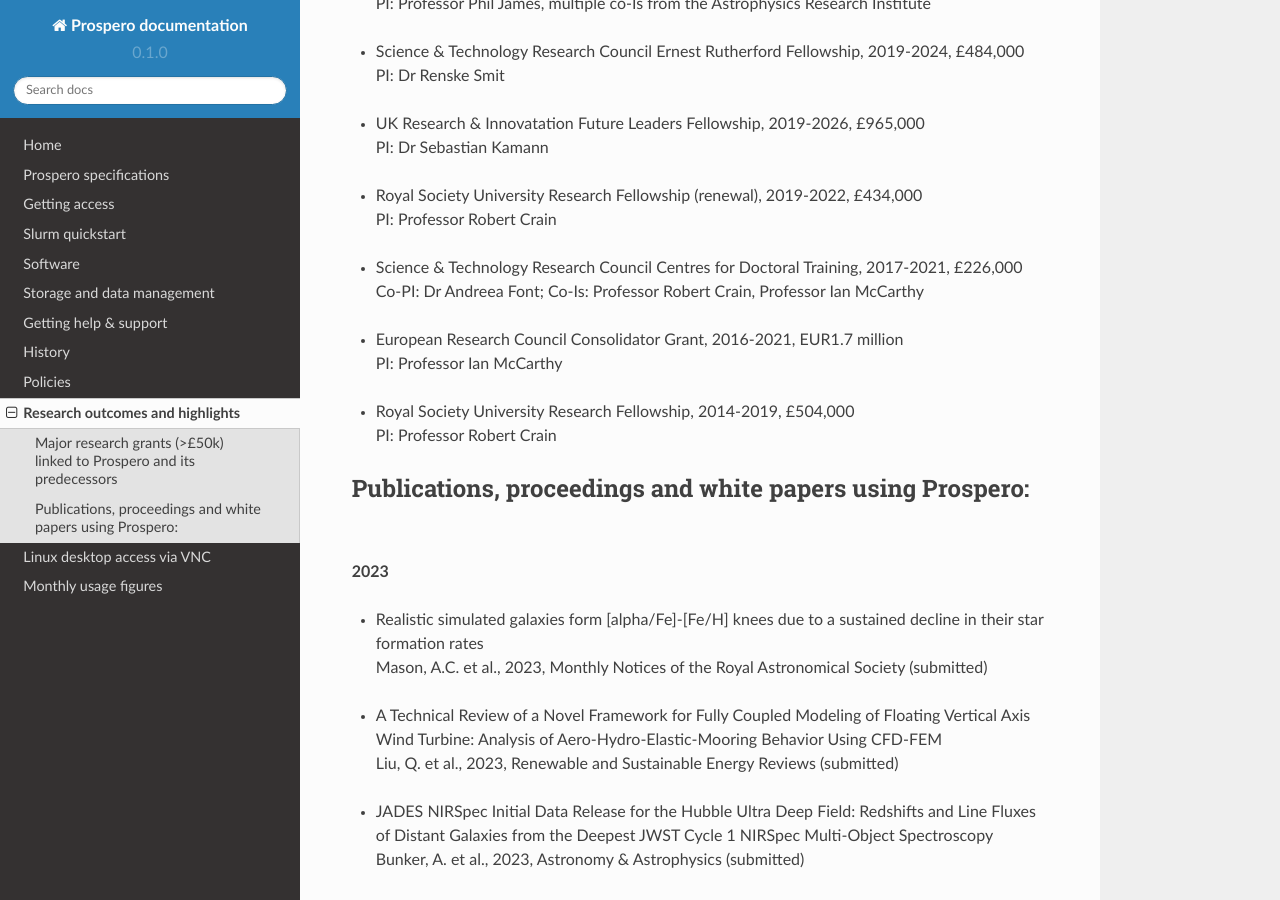
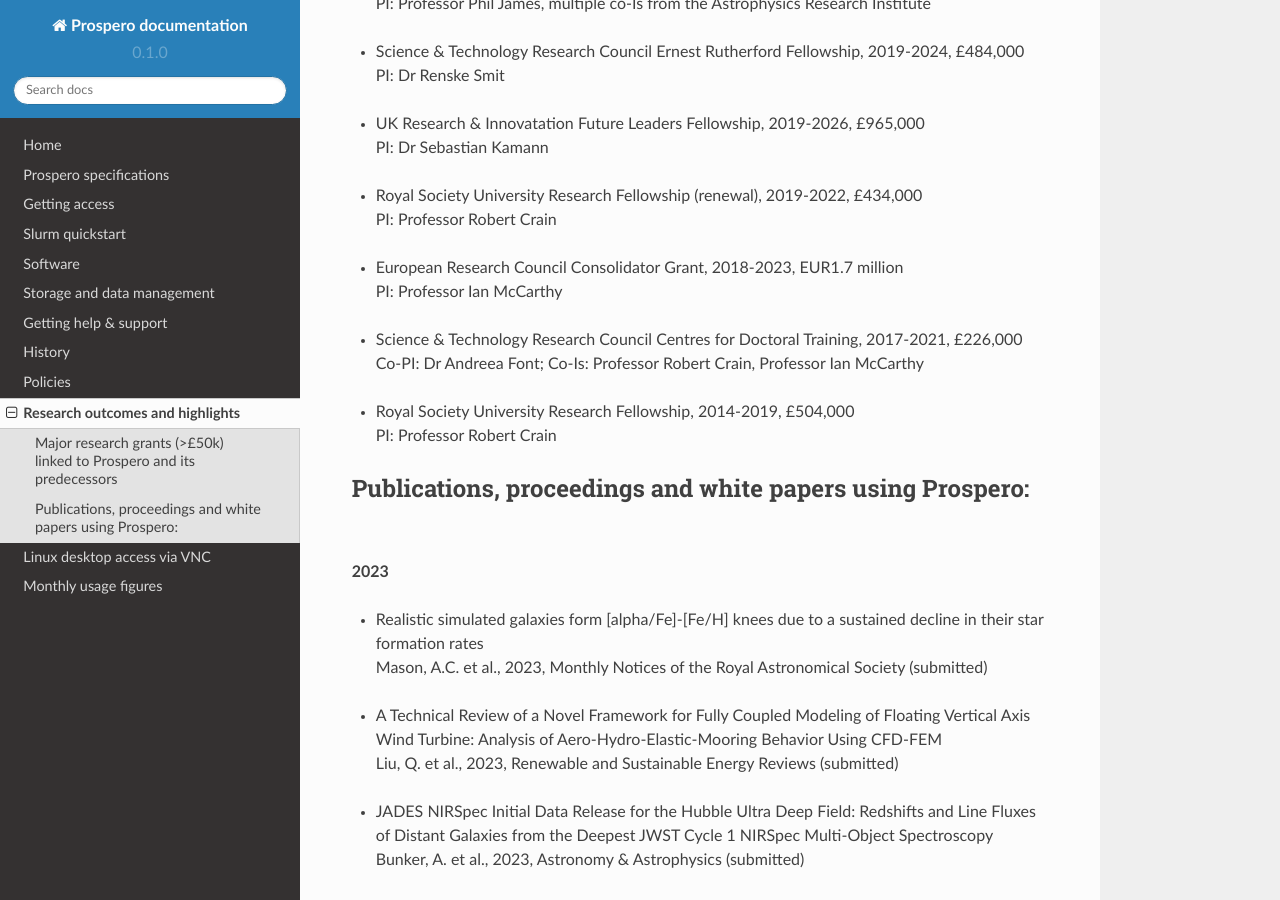
Before and after one commit to astrcrai/prospero-docs, a Sphinx documentation site: the page built from docs/source/highlights.rst, in a window 1280 px wide and 900 px high, scrolled down 1120 px. Built offline with Sphinx 7.4.7 and the Read the Docs theme 2.0.0, drawn with Linux system fonts in a browser that asks for light colours.

Commit message:
Update highlights.rst

```diff
--- a/docs/source/highlights.rst
+++ b/docs/source/highlights.rst
@@ -36,10 +36,10 @@
   | PI: Dr Sebastian Kamann
 * | Royal Society University Research Fellowship (renewal), 2019-2022, £434,000
   | PI: Professor Robert Crain
+* | European Research Council Consolidator Grant, 2018-2023, EUR1.7 million
+  | PI: Professor Ian McCarthy
 * | Science & Technology Research Council Centres for Doctoral Training, 2017-2021, £226,000
   | Co-PI: Dr Andreea Font; Co-Is: Professor Robert Crain, Professor Ian McCarthy
-* | European Research Council Consolidator Grant, 2016-2021, EUR1.7 million
-  | PI: Professor Ian McCarthy
 * | Royal Society University Research Fellowship, 2014-2019, £504,000
   | PI: Professor Robert Crain
 
```
